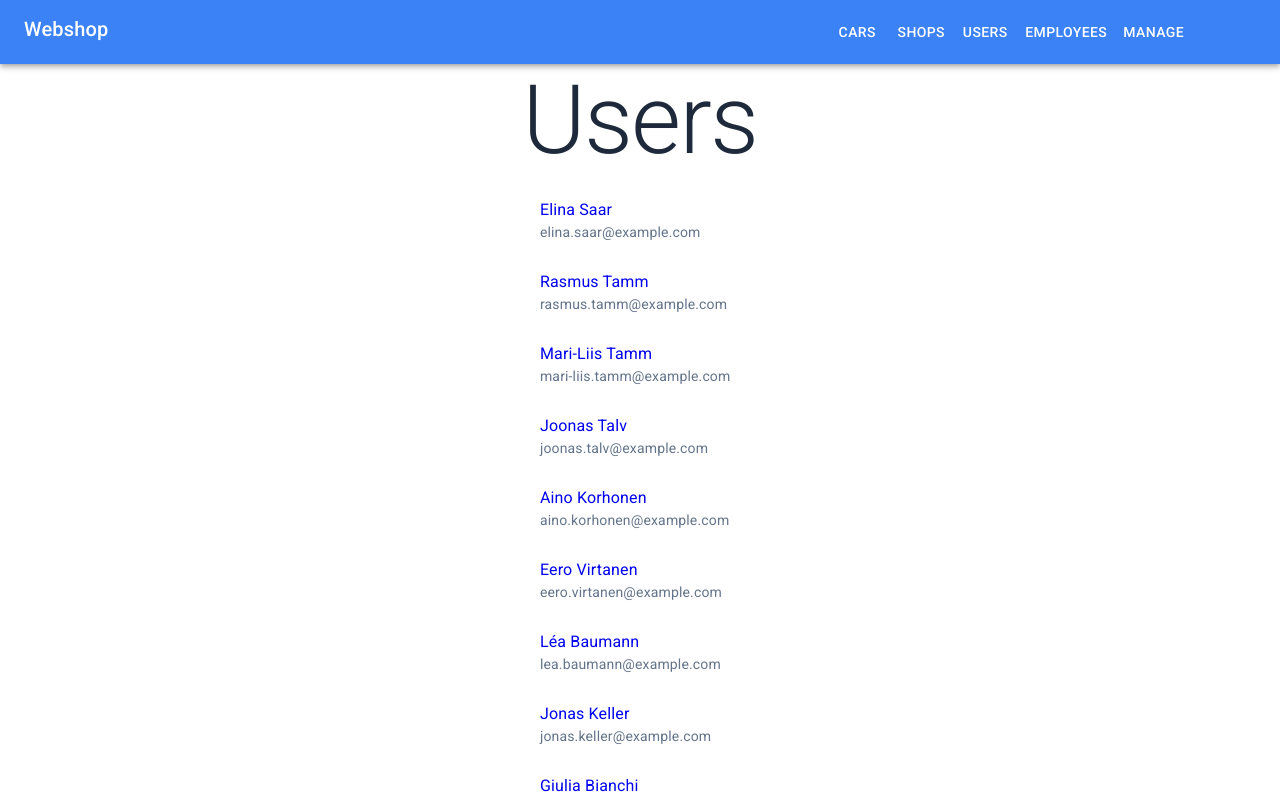
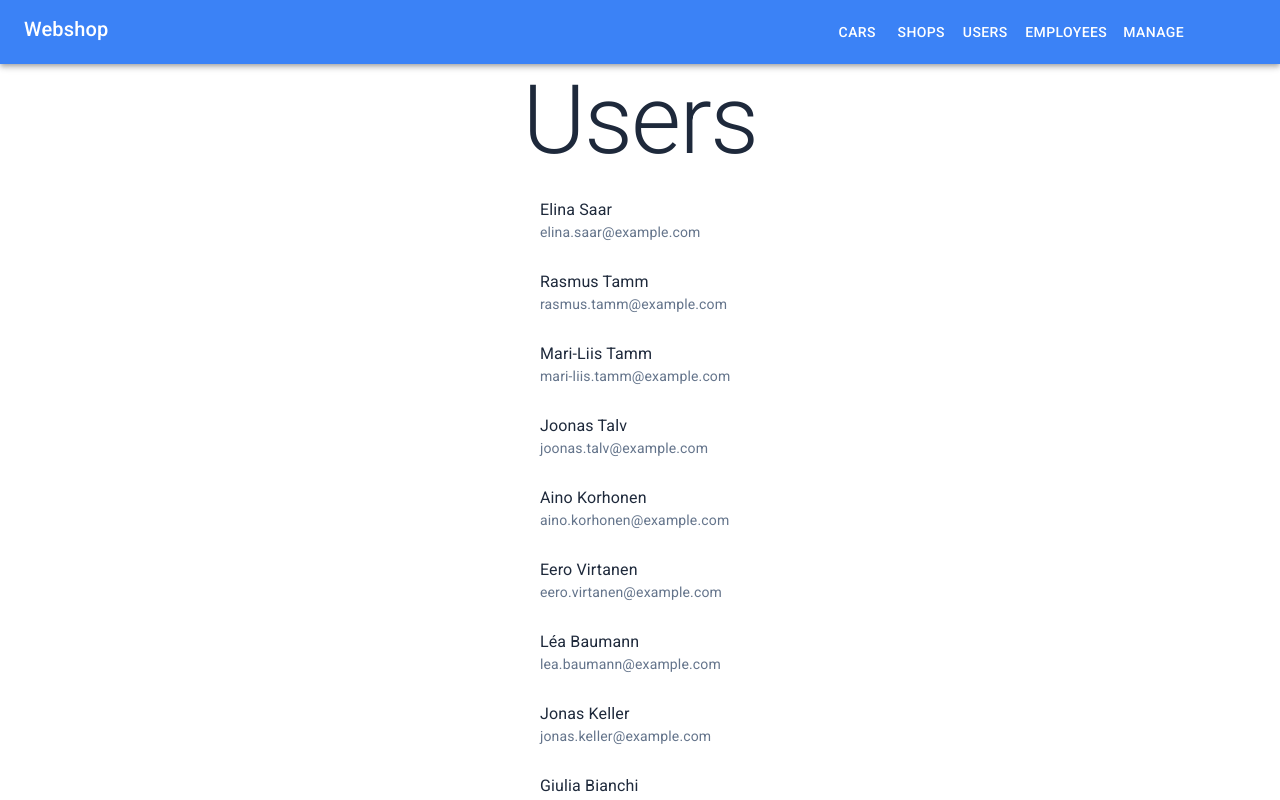
Before and after one commit to hallapmark/webshop, a React (Vite) app: page /users in a window 1280 px wide. Shown: the top 800 px of the page. Built offline with nearby package versions, Linux system fonts and the light colour scheme; some icons are missing.

Commit message:
Fix ListItem error

```diff
--- a/src/pages/lists/Users.jsx
+++ b/src/pages/lists/Users.jsx
@@ -3,6 +3,7 @@ import { Link as RouterLink } from "react-router-dom";
 import Box from '@mui/material/Box';
 import List from '@mui/material/List';
 import ListItem from '@mui/material/ListItem';
+import ListItemButton from '@mui/material/ListItemButton';
 import ListItemText from '@mui/material/ListItemText';
 import Typography from '@mui/material/Typography'
 
@@ -21,11 +22,10 @@ function Users() {
         <Box display="flex" justifyContent="center">
           <List>
             {users.map((user) => (
-              <ListItem button component={RouterLink} to={`/user/${user.id}`} key={user.id} >
-                <ListItemText
-                  primary={user.name}
-                  secondary={user.email}
-                />
+              <ListItem disablePadding key={user.id} >
+                <ListItemButton component={RouterLink} to={`/user/${user.id}`} >
+                  <ListItemText primary={user.name} secondary={user.email} />
+                </ListItemButton>
               </ListItem>
             ))}
           </List>
```
